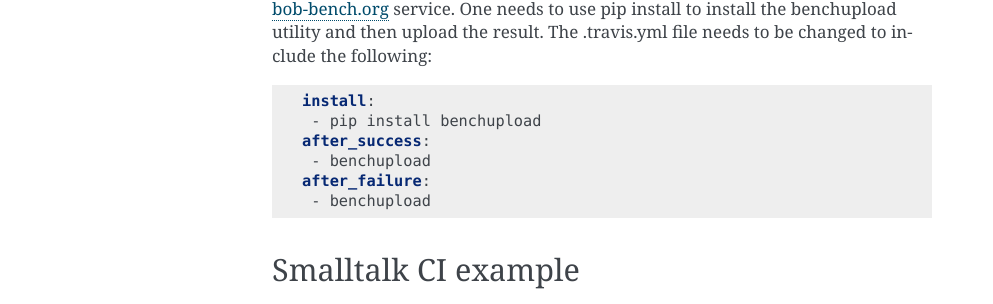
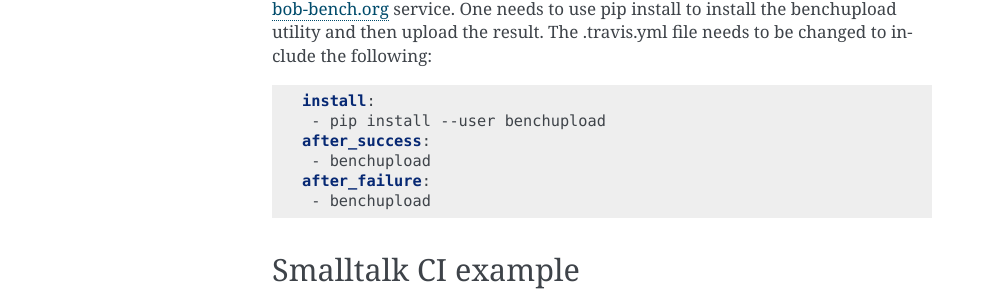
Before and after one commit to bob-bench/benchupload, a Sphinx documentation site: the page built from doc/index.rst, in a window 1280 px wide. Shown: the part 1348-1652 px from the top of the page, without its empty margins (148-1141 px from the left). Built offline with Sphinx 7.4.7, drawn with Linux system fonts in a browser that asks for light colours.

Commit message:
doc: Use pip install --user on the dockerized infrastructure
E.g. build breakage like this:
https://travis-ci.org/PolyMathOrg/PolyMath/jobs/205545068

```diff
--- a/doc/index.rst
+++ b/doc/index.rst
@@ -81,7 +81,7 @@ to include the following:
 .. code-block:: yaml
 
   install:
-   - pip install benchupload
+   - pip install --user benchupload
   after_success:
    - benchupload
   after_failure:
```
